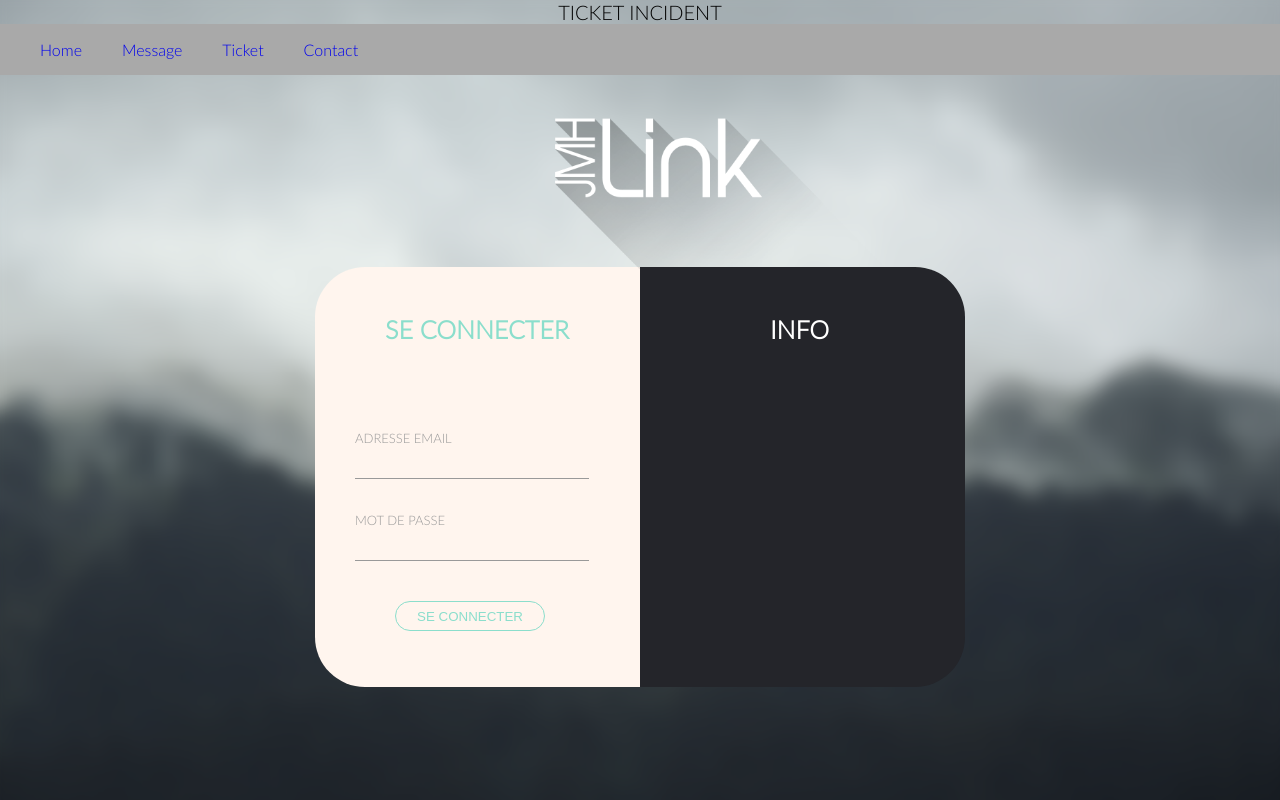
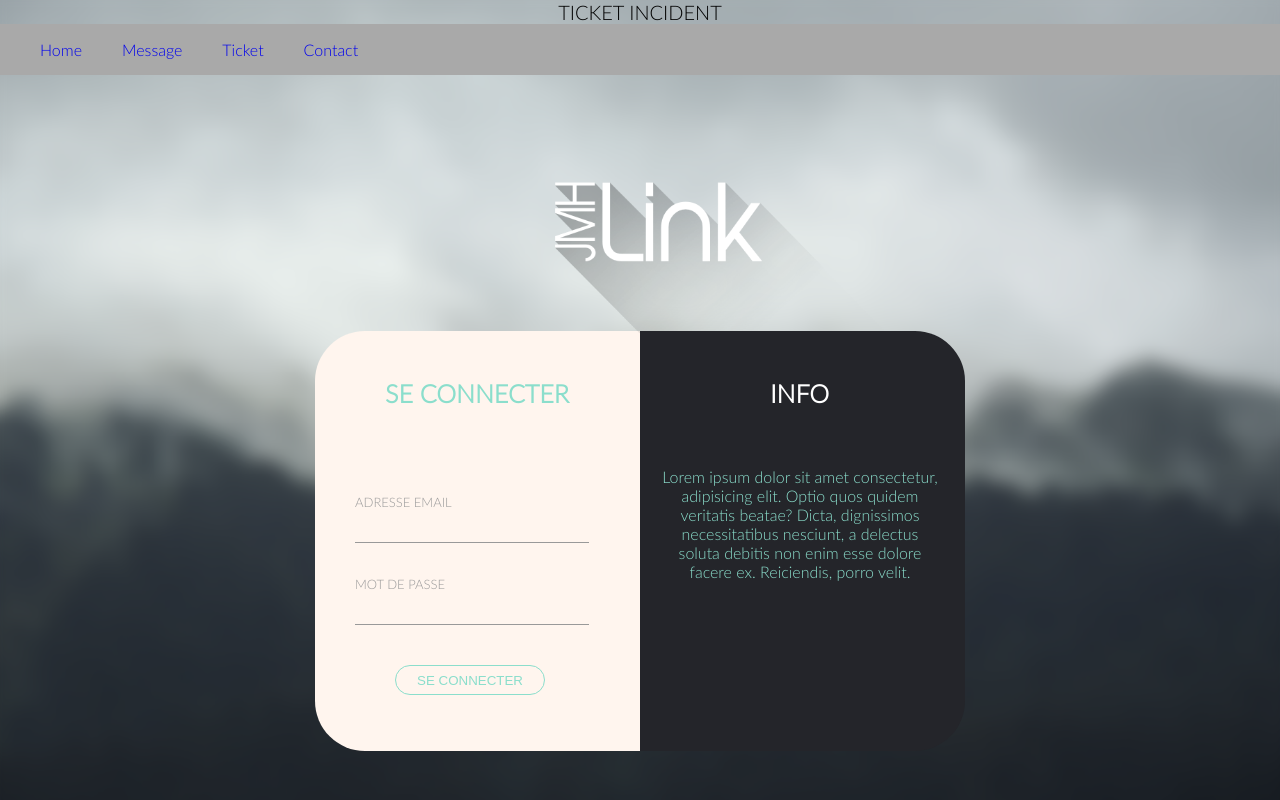
Before and after one commit to nuagedan100/Angular_Ticket_Incident, an Angular app: page / in a window 1280 px wide. Shown: the top 800 px of the page. Built offline with nearby package versions, Linux system fonts and the light colour scheme.

Commit message:
Update html-css

```diff
--- a/src/app/app.component.css
+++ b/src/app/app.component.css
@@ -14,7 +14,7 @@
 nav {
     background-color: darkgray;
     height: auto;
-    margin-bottom: 15%;
+    margin-bottom: 20%;
 }
 
 ul {
@@ -171,3 +171,12 @@ span {
     top: -152px;
     z-index: -1;
 }
+
+.bloc_right p {
+    position: absolute;
+    color: #8BDECC;
+    top: 120px;
+    left: 20px;
+    max-width: 280px;
+    text-align: center;
+}
--- a/src/app/app.component.html
+++ b/src/app/app.component.html
@@ -1,3 +1,4 @@
+<!--Container Body-->
 <div class="container">
     <div class="warpper">
         <div class="title">{{title}}</div>
@@ -7,10 +8,10 @@
                     <li class="link"><a href="#" (click)="onClickedContact(login)">{{item}}</a></li>
                 </ul>
             </nav>
-
         </div>
+        <!--Warpper Login-->
         <div class="login">
-
+            <!--Bloc Left-->
             <div class="bloc_left">
                 <img class="logo" src="{{link}}logo_jmh_link.png" alt="">
                 <h1>SE CONNECTER</h1>
@@ -24,10 +25,12 @@
                     <span>{{login}}</span>
                     <span>{{password}}</span>
                 </div>
-
             </div>
+            <!--Bloc Right-->
             <div class="bloc_right">
                 <h1>INFO</h1>
+                <p>Lorem ipsum dolor sit amet consectetur, adipisicing elit. Optio quos quidem veritatis beatae? Dicta, dignissimos necessitatibus nesciunt, a delectus soluta debitis non enim esse dolore facere ex. Reiciendis, porro velit.
+                </p>
             </div>
 
         </div>
```
